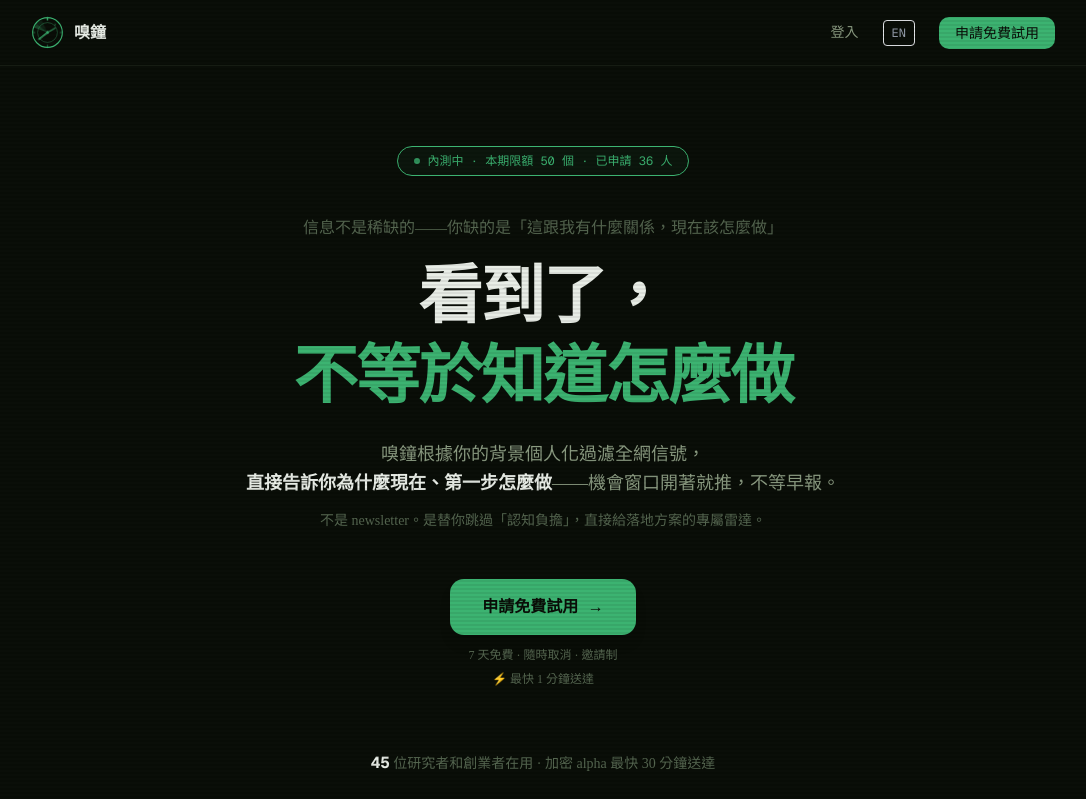
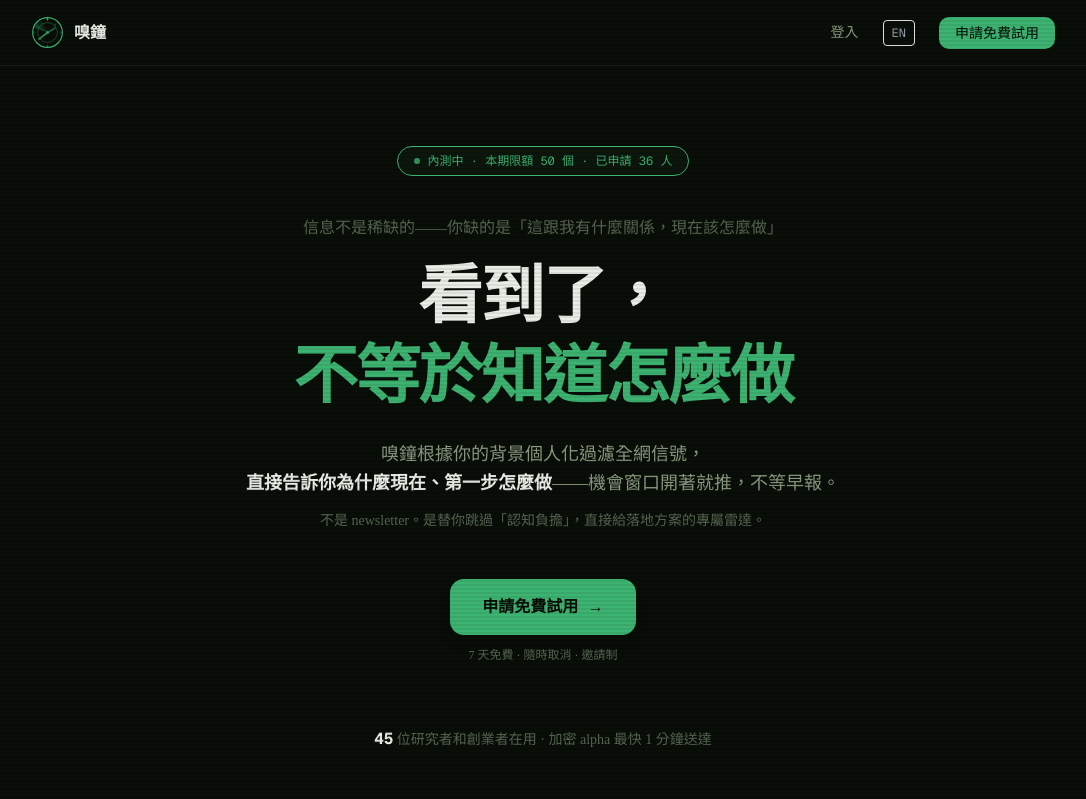
Before and after one commit to benjaminyanjd/flywheel-web, a Next.js app: page / in a window 1280 px wide. Shown: the top 799 px of the page, without its empty margins (97-1183 px from the left). Built offline with nearby package versions, Linux system fonts and the light colour scheme; no server answers; the database is empty.

Commit message:
fix: 刪除 Hero 區「最快1分鐘送達」+ 全站「30分鐘送達」改為「1分鐘送達」

```diff
--- a/components/landing-content.tsx
+++ b/components/landing-content.tsx
@@ -188,9 +188,7 @@ export default function LandingContent({ userCount, waitlistCount, quotaTotal }:
           <p className="text-xs mt-3" style={{ color: "var(--text-muted)" }}>
             {lang === "zh" ? "7 天免費 · 隨時取消 · 邀請制" : "7-day free · Cancel anytime · Invite only"}
           </p>
-          <p className="text-xs mt-2" style={{ color: "var(--text-muted)" }}>
-            {lang === "zh" ? "⚡ 最快 1 分鐘送達" : "⚡ Delivered in as fast as 1 minute"}
-          </p>
+
         </div>
       </section>
 
--- a/lib/i18n.ts
+++ b/lib/i18n.ts
@@ -34,7 +34,7 @@ export const translations = {
     landing_desc_bold: "直接告訴你為什麼現在、第一步怎麼做",
     landing_desc_post: "——機會窗口開著就推，不等早報。",
     landing_note: "不是 newsletter。是替你跳過「認知負擔」，直接給落地方案的專屬雷達。",
-    landing_social: "位研究者和創業者在用 · 加密 alpha 最快 30 分鐘送達",
+    landing_social: "位研究者和創業者在用 · 加密 alpha 最快 1 分鐘送達",
     landing_steps_title: "三差，是你錯過機會的真正原因",
     landing_step1: "信息差",
     landing_step1_title: "告訴系統你是誰",
@@ -66,7 +66,7 @@ export const translations = {
     landing_after_1: "只看跟你背景相關的，別人的噪音不出現",
     landing_after_2: "每條機會 AI 直接告訴你「為什麼是現在」",
     landing_after_3: "附帶具體行動清單，打開就能執行，不用再想",
-    landing_after_4: "機會窗口開著就推，加密信號最快 30 分鐘到你",
+    landing_after_4: "機會窗口開著就推，加密信號最快 1 分鐘到你",
     landing_after_5: "5 分鐘決策，剩下的時間用來執行",
     landing_problem_title: "信息差不是問題，認知差和行動差才是",
     landing_problem_sub: "嗅鐘解決後兩個",
@@ -138,7 +138,7 @@ export const translations = {
     auth_f2_title: "消除認知差",
     auth_f2_desc: "AI 替你解讀「這對我意味著什麼」，附帶置信度和時效窗口",
     auth_f3_title: "消除行動差",
-    auth_f3_desc: "具體落地方案，打開就能執行——加密 alpha 最快 30 分鐘送達",
+    auth_f3_desc: "具體落地方案，打開就能執行——加密 alpha 最快 1 分鐘送達",
     auth_invite_tag: "僅限邀請碼用戶 · 7 天免費試用",
     auth_signup_h1: "你的專屬",
     auth_signup_h2: "機會雷達",
@@ -533,7 +533,7 @@ export const translations = {
     landing_desc_bold: "tells you why now and what to do first",
     landing_desc_post: " — pushed the moment the window opens, not on a schedule.",
     landing_note: "Not a newsletter. A personalized radar that skips the cognitive load and gives you a landing plan.",
-    landing_social: " researchers and founders use it · Crypto alpha delivered in as fast as 30 min",
+    landing_social: " researchers and founders use it · Crypto alpha delivered in as fast as 1 min",
     landing_steps_title: "Three gaps — the real reason you miss opportunities",
     landing_step1: "Info Gap",
     landing_step1_title: "Tell the system who you are",
@@ -565,7 +565,7 @@ export const translations = {
     landing_after_1: "Only see signals relevant to your profile — others' noise gone",
     landing_after_2: "AI tells you exactly 'why now' for each opportunity",
     landing_after_3: "Concrete action list attached — open and execute, no thinking needed",
-    landing_after_4: "Pushed when the window opens — crypto signals in as fast as 30 min",
+    landing_after_4: "Pushed when the window opens — crypto signals in as fast as 1 min",
     landing_after_5: "5-min decision, the rest of the day goes to execution",
     landing_problem_title: "Information gap isn't the problem — cognition gap and action gap are",
     landing_problem_sub: "Sniffing Clock solves the last two",
@@ -637,7 +637,7 @@ export const translations = {
     auth_f2_title: "Close the Cognition Gap",
     auth_f2_desc: "AI interprets what each signal means for you — confidence score + time window",
     auth_f3_title: "Close the Action Gap",
-    auth_f3_desc: "Concrete landing plan attached — crypto alpha in as fast as 30 min",
+    auth_f3_desc: "Concrete landing plan attached — crypto alpha in as fast as 1 min",
     auth_invite_tag: "Invite code only · 7-day free trial",
     auth_signup_h1: "Your personalized",
     auth_signup_h2: "opportunity radar",
```
